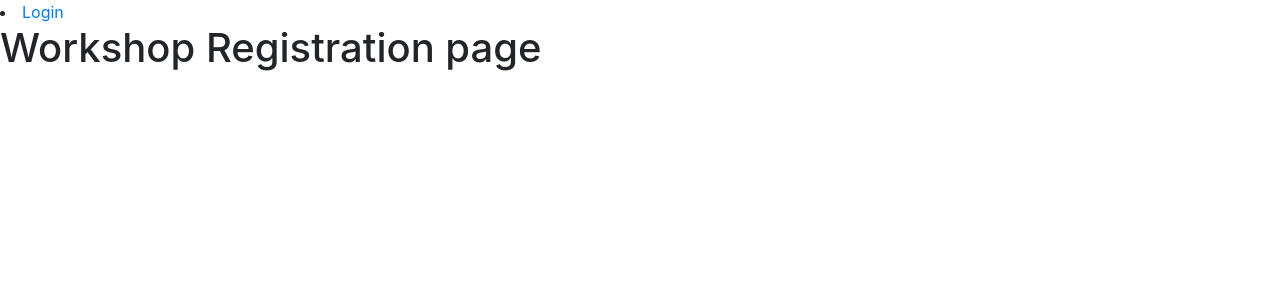
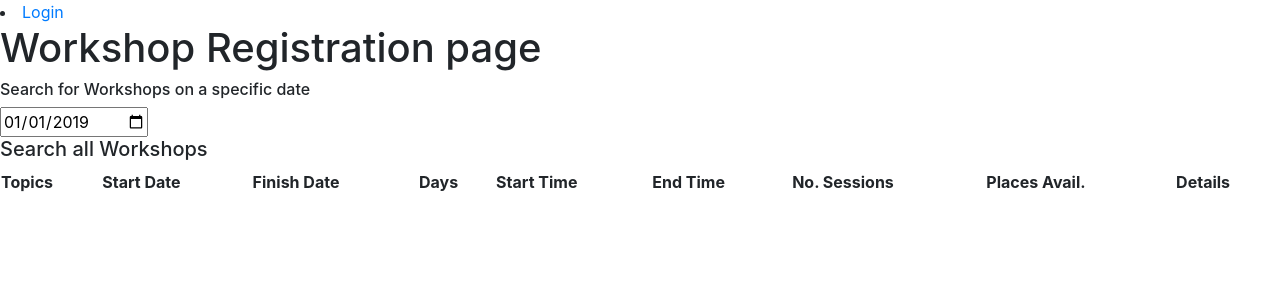
Before and after one commit to nullpointertong/Software-Engineering-Studio-2a, a Django app: page /workshops/ in a window 1280 px wide. Shown: the part 56-356 px from the top of the page. Run offline with Django 3.2, Linux system fonts and the light colour scheme; lists and menus that the app fills with data are empty; some libraries are stand-ins or nearby versions.

Commit message:
Student Workshop registration, html + models

```diff
--- a/app/helps_booking_system/helps_student/templates/pages/layouts/workshops.html
+++ b/app/helps_booking_system/helps_student/templates/pages/layouts/workshops.html
@@ -2,4 +2,22 @@
 
 {% block content %}
 <h1>Workshop Registration page</h1>
+<h6>Search for Workshops on a specific date</h6>
+<input id="date" type="date" value="2019-01-01">
+<h5>Search all Workshops</h5>
+<table style="width:100%">
+    <tr>
+        <th>Topics</th>
+        <th>Start Date</th>
+        <th>Finish Date</th>
+        <th>Days</th>
+        <th>Start Time</th>
+        <th>End Time</th>
+        <th>No. Sessions</th>
+        <th>Places Avail.</th>
+        <th>Details</th>
+    </tr>
+    <tr></tr>
+
+</table>
 {% endblock %}
```
Also changed, not shown: app/helps_booking_system/helps_student/models.py (+14 -0 lines), app/helps_booking_system/db.sqlite3.
